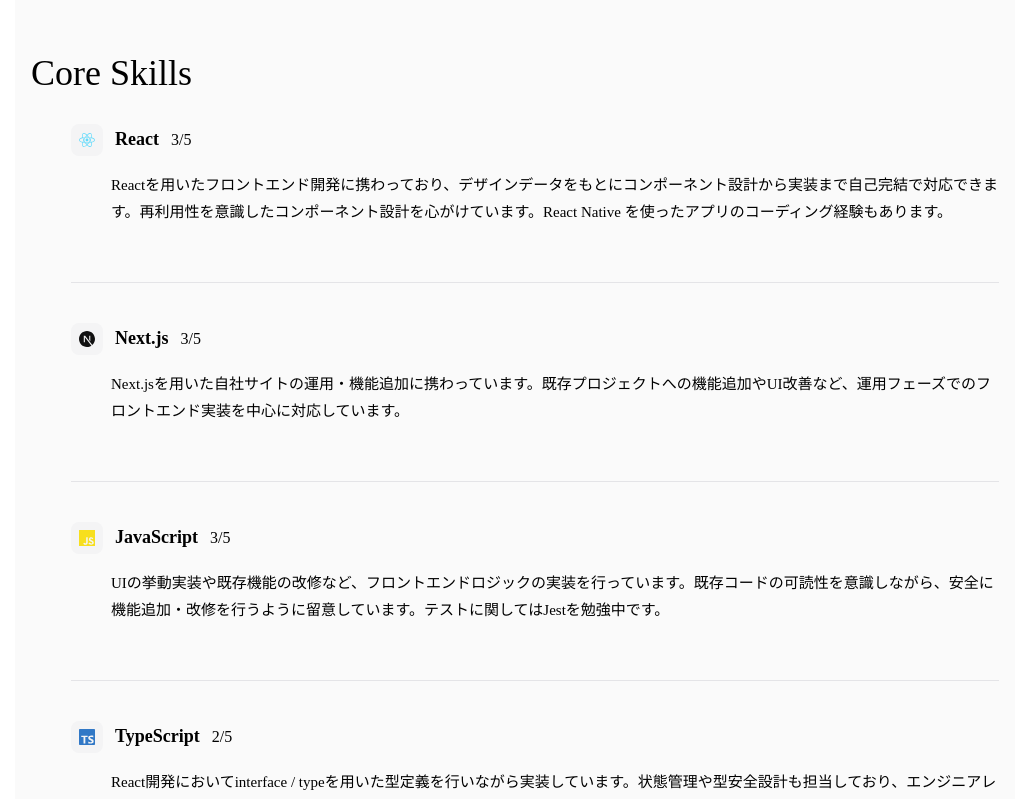
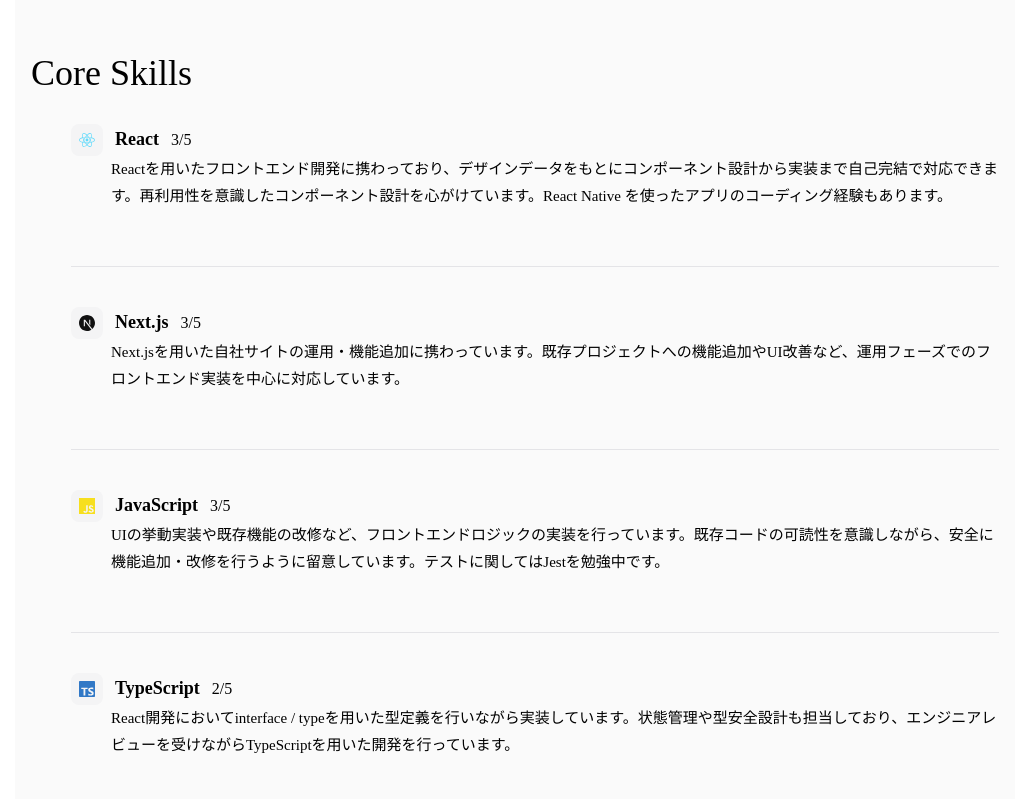
Before and after one commit to chika-create/portfolio, a Next.js app: page /skill in a window 1280 px wide. Shown: the part 1080-1879 px from the top of the page, without its empty margins (125-1155 px from the left). Built offline with nearby package versions, Linux system fonts and the light colour scheme.

Commit message:
♻ SkillItemコンポーネントのスタイルを調整し、gapとmarginを削除

```diff
--- a/styles/skill/SkillItem.module.scss
+++ b/styles/skill/SkillItem.module.scss
@@ -14,9 +14,7 @@
     display: flex;
     justify-content: space-between;
     align-items: center;
-    gap: 1rem;
     flex-wrap: wrap;
-    margin-bottom: 1rem;
   }
 
   &Title {
```
